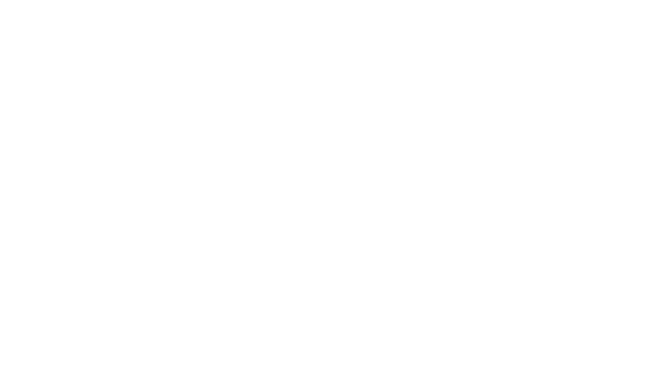
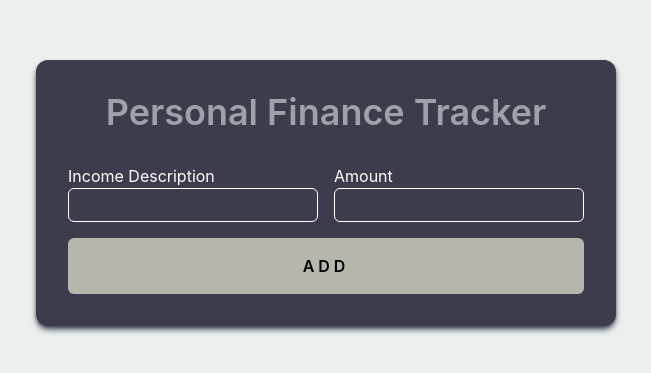
Before and after one commit to emmanueltn007/personal-finance-tracker, a React (Vite) app: page / in a window 1280 px wide. Shown: the part 207-580 px from the top of the page, without its empty margins (314-965 px from the left). Built offline with nearby package versions, Linux system fonts and the light colour scheme.

Commit message:
Added basic structure and styling

```diff
--- a/index.html
+++ b/index.html
@@ -3,6 +3,9 @@
   <head>
     <meta charset="UTF-8" />
     <link rel="icon" type="image/svg+xml" href="/favicon.svg" />
+    <link rel="preconnect" href="https://fonts.googleapis.com">
+    <link rel="preconnect" href="https://fonts.gstatic.com" crossorigin>
+    <link href="https://fonts.googleapis.com/css2?family=PT+Serif:ital,wght@0,400;0,700;1,400;1,700&display=swap" rel="stylesheet">
     <meta name="viewport" content="width=device-width, initial-scale=1.0" />
     <title>personal-finance-tracker</title>
   </head>
--- a/src/App.jsx
+++ b/src/App.jsx
@@ -1,6 +1,10 @@
+import Container from "./components/Container";
+
 function App () {
   return (
-    <></>
+    <div className="bg-[#EBEFEE] h-screen w-full font-['PT Serif',sans-serif] flex items-center justify-center">
+      <Container />
+    </div>
   );
 }
 
--- /dev/null
+++ b/src/components/Container.jsx
@@ -0,0 +1,14 @@
+import IncomeCard from "./IcomeCard";
+
+function Container () {
+    return (
+        <div className="flex flex-col items-center gap-8 bg-[#3C3C4C] p-8 rounded-xl shadow-md shadow-gray-700">
+            <h1 className="text-4xl font-semibold text-[#9DA1AA]">
+                Personal Finance Tracker
+            </h1>
+            <IncomeCard />
+        </div>
+    );
+}
+
+export default Container
--- /dev/null
+++ b/src/components/IcomeCard.jsx
@@ -0,0 +1,21 @@
+function IncomeCard() {
+  return (
+    <div className="flex flex-col gap-4">
+      <div className="flex gap-4">
+        <div className="flex flex-col">
+            <label  className="text-[hsl(0,100%,100%)]" htmlFor="icome-description">Income Description</label>
+            <input className="border border-[hsl(0,100%,100%)] rounded-md py-1" type="text" id="icome-description" />
+        </div>
+        <div className="flex flex-col">
+            <label className="text-[hsl(0,100%,100%)] rounded-md" htmlFor="amount">Amount</label>
+            <input className="border border-[hsl(0,100%,100%)] rounded-md py-1" type="number" id="amount" />
+        </div>
+      </div>
+      <button className="p-4 bg-[#B7B6AC] rounded-md font-semibold tracking-[4px] cursor-pointer">
+        ADD
+      </button>
+    </div>
+  );
+}
+
+export default IncomeCard;
```
